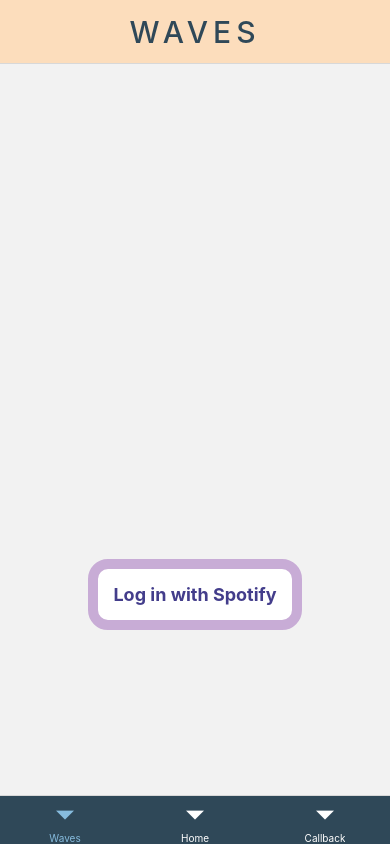
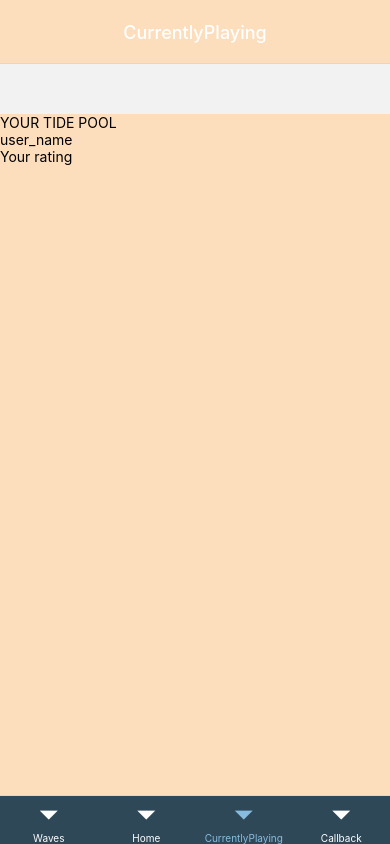
Before and after one commit to meera-develops/waves, a React Native app: screen /CurrentlyPlaying in a window 390 px wide. Built offline with nearby package versions, Linux system fonts and the light colour scheme.

Commit message:
created currently playing page and directory for it

```diff
--- a/App.js
+++ b/App.js
@@ -6,6 +6,7 @@
 import WelcomeScreen from './screens/WelcomeScreen';
 import HomeScreen from './screens/HomeScreen';
 import Callback from './screens/Callback';
+import CurrentlyPlaying from './screens/CurrentlyPlaying';
 
 const linking = {
   prefixes: ['http://localhost:8081', 'yourapp://'], // Add your app's URI prefix here
@@ -14,6 +15,7 @@
       Welcome: 'welcome',
       Home: 'home',
       Callback: 'callback', // Ensure the callback route matches your expectation
+      CurrentlyPlaying: 'currently-playing',
       // Define other screens as needed
     },
   },
@@ -61,6 +63,14 @@
           headerTintColor: "#2f4858",
           headerTintStyle: { fontWeight: 'bold'},
         }} />
+        <Tab.Screen name="CurrentlyPlaying" component={CurrentlyPlaying}
+        options={{
+          headerStyle: {
+            backgroundColor: "#FCDDBC"
+          },
+          headerTintColor: "#FFFFFF",
+          headerTintStyle: {fontWeight: "bold"},
+        }} />
         <Tab.Screen name="Callback" component={Callback} />
       </Tab.Navigator>
     </NavigationContainer>
--- /dev/null
+++ b/screens/CurrentlyPlaying.js
@@ -0,0 +1,29 @@
+import * as React from 'react';
+import { StyleSheet, Text, View } from 'react-native';
+
+
+const CurrentlyPlaying = () => {
+    return (
+      <View style={styles.container}>
+        <Text style={styles.text}>YOUR TIDE POOL</Text>
+        <Text style={styles.text}>user_name</Text>
+        <Text style={styles.text}>Your rating</Text>
+      </View>
+    );
+  };
+
+
+  const styles = StyleSheet.create({
+    container: {
+      flex: 1,
+      marginTop: 50,
+      backgroundColor: '#FCDDBC',
+      alignItems: 'flex-start',
+      justifyContent: 'flex-start',
+    },
+    text: {
+      color: 'black'
+    }
+  });
+
+  export default CurrentlyPlaying;
```
Also changed, not shown: package.json (+5 -3 lines), 1 other file (tests, documents, lock files or other folders).
